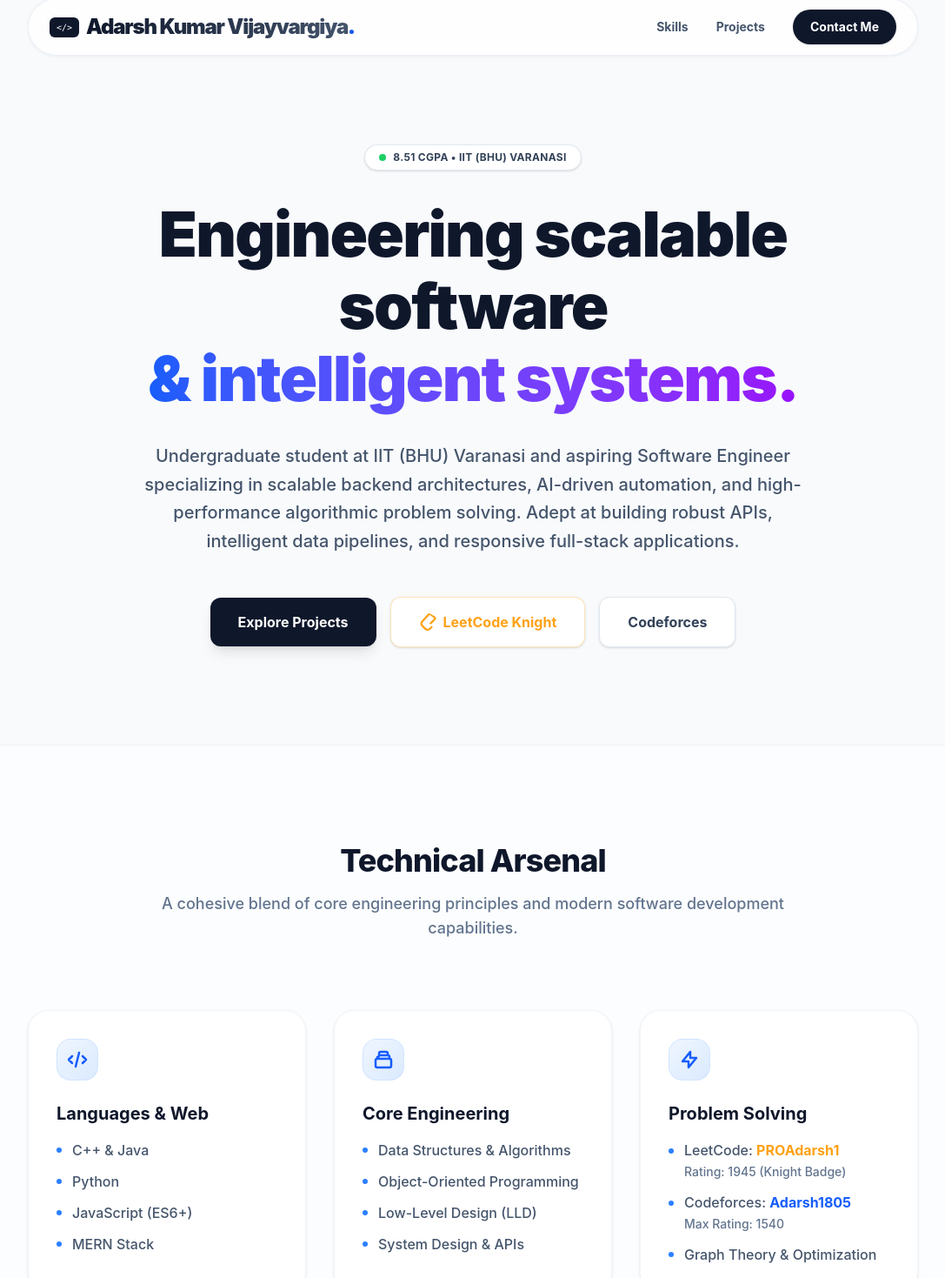
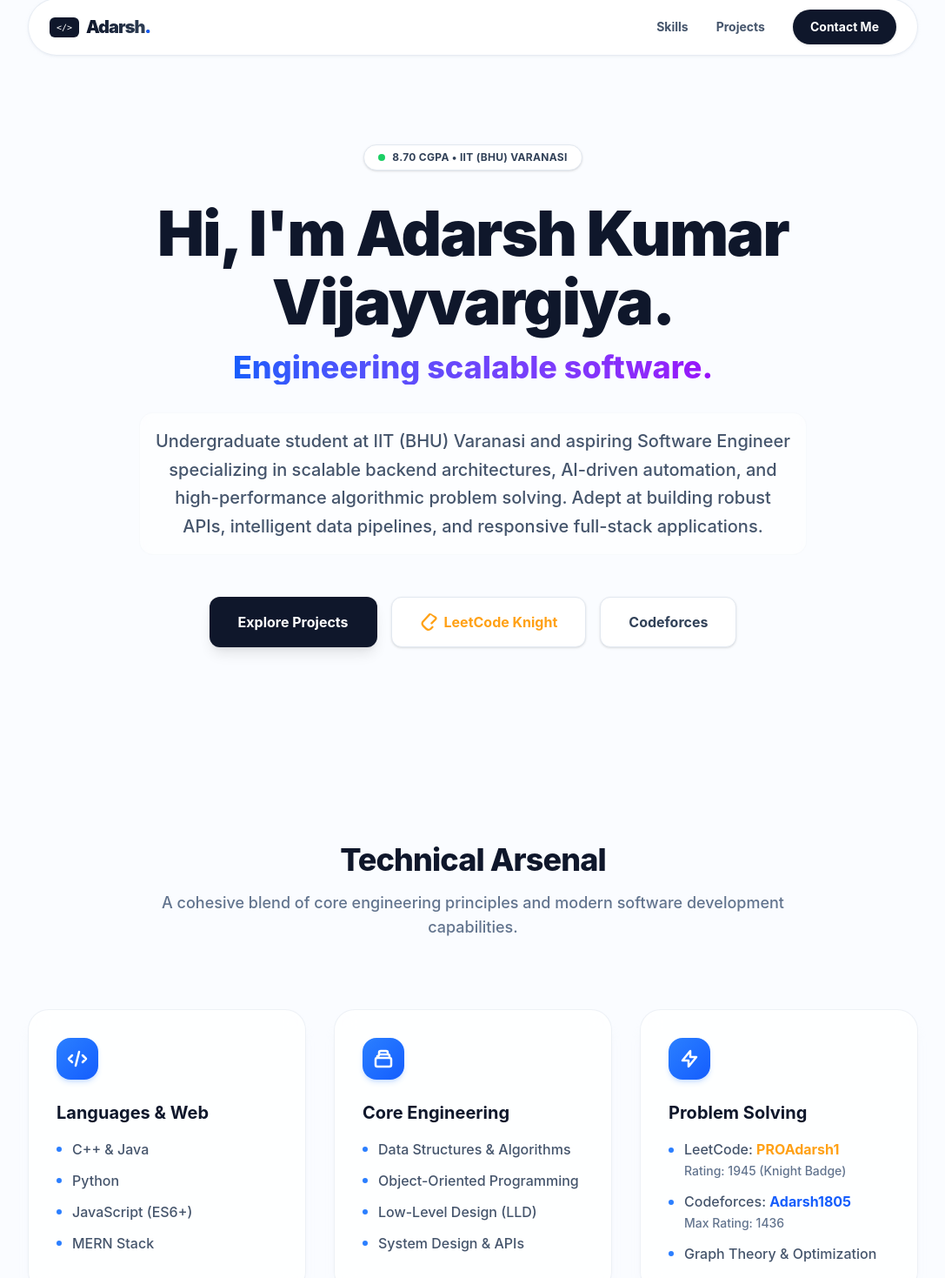
Before and after one commit to Adarsh180507/adarsh-portfolio, a React (Vite) app in the folder adarsh-portfolio/: page / in a window 1280 px wide. Shown: the part 26-1495 px from the top of the page at 87% size, without its empty margins (96-1183 px from the left). Built offline with nearby package versions, Linux system fonts and the light colour scheme.

Commit message:
Added more sytling to background

```diff
--- a/adarsh-portfolio/src/App.jsx
+++ b/adarsh-portfolio/src/App.jsx
@@ -2,17 +2,21 @@ import React from "react";
 
 function App() {
   return (
-    <div className="min-h-screen bg-[#f8fafc] text-slate-900 font-sans antialiased selection:bg-blue-100 selection:text-blue-900 relative overflow-hidden">
-      {/* --- Ambient Background Glows --- */}
+    <div className="min-h-screen bg-[#fafcff] text-slate-900 font-sans antialiased selection:bg-blue-200 selection:text-blue-900 relative overflow-hidden">
+      {/* --- Dynamic Engineering Background --- */}
+      <div className="fixed inset-0 z-[-2] h-full w-full bg-white bg-[linear-gradient(to_right,#80808012_1px,transparent_1px),linear-gradient(to_bottom,#80808012_1px,transparent_1px)] bg-[size:24px_24px]"></div>
       <div className="fixed top-0 left-0 w-full h-full overflow-hidden -z-10 pointer-events-none">
-        <div className="absolute -top-[10%] -left-[10%] w-[40%] h-[40%] rounded-full bg-blue-400/20 blur-[120px]"></div>
-        <div className="absolute top-[20%] -right-[10%] w-[30%] h-[50%] rounded-full bg-purple-400/15 blur-[120px]"></div>
+        <div className="absolute top-[-10%] left-[-10%] w-[50%] h-[50%] rounded-full bg-gradient-to-br from-blue-500/20 to-purple-500/20 blur-[120px] animate-pulse duration-1000"></div>
+        <div
+          className="absolute bottom-[-10%] right-[-10%] w-[50%] h-[50%] rounded-full bg-gradient-to-br from-indigo-500/20 to-cyan-500/20 blur-[120px] animate-pulse"
+          style={{ animationDelay: "2s" }}
+        ></div>
       </div>
 
       {/* Navigation Bar (Floating Pill Design) */}
       <div className="fixed top-0 w-full z-50 flex justify-center pt-6 px-4 pointer-events-none">
-        <nav className="bg-white/80 backdrop-blur-xl border border-slate-200/60 shadow-sm shadow-slate-200/50 py-3 px-6 rounded-full w-full max-w-5xl flex justify-between items-center pointer-events-auto transition-all">
-          {/* Upgraded Logo */}
+        <nav className="bg-white/90 backdrop-blur-xl border border-slate-200/80 shadow-sm shadow-slate-200/50 py-3 px-6 rounded-full w-full max-w-5xl flex justify-between items-center pointer-events-auto transition-all">
+          {/* Logo */}
           <div
             className="flex items-center gap-2 cursor-pointer"
             onClick={() => window.scrollTo(0, 0)}
@@ -20,8 +24,8 @@ function App() {
             <span className="bg-slate-900 text-white text-[10px] font-mono px-2 py-1 rounded-md hidden sm:block">
               &lt;/&gt;
             </span>
-            <div className="font-black text-2xl tracking-tighter bg-clip-text text-transparent bg-gradient-to-r from-slate-900 to-slate-600">
-              Adarsh Kumar Vijayvargiya<span className="text-blue-600">.</span>
+            <div className="font-black text-xl tracking-tighter bg-clip-text text-transparent bg-gradient-to-r from-slate-900 to-slate-700">
+              Adarsh<span className="text-blue-600">.</span>
             </div>
           </div>
 
@@ -37,7 +41,7 @@ function App() {
             </a>
             <a
               href="#contact"
-              className="bg-slate-900 text-white px-5 py-2.5 rounded-full hover:bg-blue-600 transition-all shadow-sm"
+              className="bg-slate-900 text-white px-5 py-2.5 rounded-full hover:bg-blue-600 transition-all shadow-sm hover:shadow-md"
             >
               Contact Me
             </a>
@@ -49,17 +53,19 @@ function App() {
       <section className="relative pt-48 pb-28 px-6 max-w-5xl mx-auto flex flex-col items-center text-center">
         <div className="inline-flex items-center gap-2 mb-8 px-4 py-1.5 bg-white border border-slate-200 text-slate-700 font-bold text-xs tracking-wide uppercase rounded-full shadow-sm">
           <span className="w-2 h-2 rounded-full bg-green-500 animate-pulse"></span>
-          8.51 CGPA • IIT (BHU) Varanasi
+          8.70 CGPA • IIT (BHU) Varanasi
         </div>
 
-        <h1 className="text-5xl md:text-7xl font-black mb-8 tracking-tight text-slate-900 max-w-4xl leading-[1.15]">
-          Engineering scalable software <br className="hidden md:block" />
-          <span className="text-transparent bg-clip-text bg-gradient-to-r from-blue-600 to-purple-600">
-            & intelligent systems.
-          </span>
+        <h1 className="text-4xl md:text-6xl lg:text-7xl font-black mb-4 tracking-tight text-slate-900 max-w-4xl leading-[1.1]">
+          Hi, I'm <br className="md:hidden" />
+          Adarsh Kumar Vijayvargiya.
         </h1>
 
-        <p className="text-xl text-slate-600 mb-12 max-w-3xl leading-relaxed font-medium">
+        <h2 className="text-2xl md:text-4xl font-extrabold mb-8 text-transparent bg-clip-text bg-gradient-to-r from-blue-600 to-purple-600">
+          Engineering scalable software.
+        </h2>
+
+        <p className="text-lg md:text-xl text-slate-600 mb-12 max-w-3xl leading-relaxed font-medium bg-white/50 backdrop-blur-sm p-4 rounded-2xl border border-slate-100/50">
           Undergraduate student at IIT (BHU) Varanasi and aspiring Software
           Engineer specializing in scalable backend architectures, AI-driven
           automation, and high-performance algorithmic problem solving. Adept at
@@ -70,7 +76,7 @@ function App() {
         <div className="flex flex-col sm:flex-row items-center justify-center gap-4 w-full sm:w-auto">
           <a
             href="#projects"
-            className="w-full sm:w-auto bg-slate-900 text-white px-8 py-4 rounded-xl font-bold hover:bg-blue-600 shadow-lg hover:shadow-blue-500/30 transition-all text-center"
+            className="w-full sm:w-auto bg-slate-900 text-white px-8 py-4 rounded-xl font-bold hover:bg-blue-600 shadow-lg hover:shadow-blue-500/30 transition-all text-center border border-transparent"
           >
             Explore Projects
           </a>
@@ -78,7 +84,7 @@ function App() {
             href="https://leetcode.com/u/PROAdarsh1/"
             target="_blank"
             rel="noreferrer"
-            className="w-full sm:w-auto bg-white text-[#FFA116] border border-[#FFA116]/30 px-8 py-4 rounded-xl font-bold hover:bg-[#FFA116]/10 shadow-sm transition-all text-center flex items-center justify-center gap-2"
+            className="w-full sm:w-auto bg-white text-[#FFA116] border border-slate-200 hover:border-[#FFA116] px-8 py-4 rounded-xl font-bold hover:bg-[#FFA116]/5 shadow-sm transition-all text-center flex items-center justify-center gap-2"
           >
             <svg viewBox="0 0 24 24" fill="currentColor" className="w-5 h-5">
               <path d="M13.483 0a1.374 1.374 0 0 0-.961.438L7.116 6.226l-3.854 4.126a5.266 5.266 0 0 0-1.209 2.104 5.35 5.35 0 0 0-.125.513 5.527 5.527 0 0 0 .062 2.362 5.83 5.83 0 0 0 .349 1.017 5.939 5.939 0 0 0 1.271 1.818l4.277 4.193.039.038c2.248 2.165 5.852 2.133 8.063-.074l2.396-2.392c.54-.54.54-1.414.003-1.955a1.378 1.378 0 0 0-1.951-.003l-2.396 2.392a3.021 3.021 0 0 1-4.205.038l-.02-.019-4.276-4.193c-.652-.64-.972-1.469-.948-2.263a2.68 2.68 0 0 1 .066-.523 2.545 2.545 0 0 1 .619-1.164L9.13 8.114l5.313-5.693a.524.524 0 0 1 .734-.073l5.27 4.28a.514.514 0 0 1 .035.782l-5.32 5.305a1.375 1.375 0 0 0 1.94 1.95l5.32-5.306a3.266 3.266 0 0 0-.09-4.735L17.06 1.363A3.263 3.263 0 0 0 14.943.2l-1.46-.2z"></path>
@@ -97,11 +103,8 @@ function App() {
       </section>
 
       {/* Skills Section */}
-      <section
-        id="skills"
-        className="py-28 bg-white/50 backdrop-blur-sm border-y border-slate-200/50"
-      >
-        <div className="max-w-6xl mx-auto px-6">
+      <section id="skills" className="py-28 relative">
+        <div className="max-w-6xl mx-auto px-6 relative z-10">
           <div className="text-center max-w-3xl mx-auto mb-20">
             <h2 className="text-3xl md:text-4xl font-extrabold mb-4 text-slate-900 tracking-tight">
               Technical Arsenal
@@ -114,8 +117,8 @@ function App() {
 
           <div className="grid grid-cols-1 md:grid-cols-3 gap-8 max-w-5xl mx-auto">
             {/* Skill Card 1 */}
-            <div className="p-8 bg-white border border-slate-100 rounded-3xl shadow-sm hover:shadow-md hover:-translate-y-1 transition-all duration-300">
-              <div className="w-12 h-12 bg-gradient-to-br from-blue-50 to-blue-100 text-blue-600 rounded-2xl flex items-center justify-center mb-6 border border-blue-200/50">
+            <div className="p-8 bg-white/80 backdrop-blur-md border border-slate-200/60 rounded-3xl shadow-lg shadow-slate-200/20 hover:shadow-xl hover:-translate-y-1 transition-all duration-300">
+              <div className="w-12 h-12 bg-gradient-to-br from-blue-500 to-blue-600 text-white rounded-2xl flex items-center justify-center mb-6 shadow-md shadow-blue-500/20">
                 <svg
                   className="w-6 h-6"
                   fill="none"
@@ -154,8 +157,8 @@ function App() {
             </div>
 
             {/* Skill Card 2 */}
-            <div className="p-8 bg-white border border-slate-100 rounded-3xl shadow-sm hover:shadow-md hover:-translate-y-1 transition-all duration-300">
-              <div className="w-12 h-12 bg-gradient-to-br from-blue-50 to-blue-100 text-blue-600 rounded-2xl flex items-center justify-center mb-6 border border-blue-200/50">
+            <div className="p-8 bg-white/80 backdrop-blur-md border border-slate-200/60 rounded-3xl shadow-lg shadow-slate-200/20 hover:shadow-xl hover:-translate-y-1 transition-all duration-300">
+              <div className="w-12 h-12 bg-gradient-to-br from-blue-500 to-blue-600 text-white rounded-2xl flex items-center justify-center mb-6 shadow-md shadow-blue-500/20">
                 <svg
                   className="w-6 h-6"
                   fill="none"
@@ -194,8 +197,8 @@ function App() {
             </div>
 
             {/* Skill Card 3 */}
-            <div className="p-8 bg-white border border-slate-100 rounded-3xl shadow-sm hover:shadow-md hover:-translate-y-1 transition-all duration-300">
-              <div className="w-12 h-12 bg-gradient-to-br from-blue-50 to-blue-100 text-blue-600 rounded-2xl flex items-center justify-center mb-6 border border-blue-200/50">
+            <div className="p-8 bg-white/80 backdrop-blur-md border border-slate-200/60 rounded-3xl shadow-lg shadow-slate-200/20 hover:shadow-xl hover:-translate-y-1 transition-all duration-300">
+              <div className="w-12 h-12 bg-gradient-to-br from-blue-500 to-blue-600 text-white rounded-2xl flex items-center justify-center mb-6 shadow-md shadow-blue-500/20">
                 <svg
                   className="w-6 h-6"
                   fill="none"
@@ -232,7 +235,7 @@ function App() {
                     <span className="font-bold text-blue-600">Adarsh1805</span>
                     <br />
                     <span className="text-sm text-slate-500">
-                      Max Rating: 1540
+                      Max Rating: 1436
                     </span>
                   </div>
                 </li>
@@ -261,7 +264,7 @@ function App() {
 
           <div className="grid grid-cols-1 md:grid-cols-2 lg:grid-cols-3 gap-8">
             {/* Project 1: AI Video Editor SaaS */}
-            <div className="bg-white p-8 rounded-3xl border border-slate-200/60 shadow-sm hover:shadow-xl hover:-translate-y-1.5 transition-all duration-300 flex flex-col justify-between group">
+            <div className="bg-white/90 backdrop-blur-md p-8 rounded-3xl border border-slate-200/60 shadow-lg shadow-slate-200/20 hover:shadow-xl hover:-translate-y-1.5 transition-all duration-300 flex flex-col justify-between group">
               <div>
                 <div className="flex justify-between items-start mb-6">
                   <div className="p-3 bg-blue-50 rounded-xl text-blue-600 group-hover:scale-110 transition-transform">
@@ -326,7 +329,7 @@ function App() {
             </div>
 
             {/* Project 2: Course Seller App */}
-            <div className="bg-white p-8 rounded-3xl border border-slate-200/60 shadow-sm hover:shadow-xl hover:-translate-y-1.5 transition-all duration-300 flex flex-col justify-between group">
+            <div className="bg-white/90 backdrop-blur-md p-8 rounded-3xl border border-slate-200/60 shadow-lg shadow-slate-200/20 hover:shadow-xl hover:-translate-y-1.5 transition-all duration-300 flex flex-col justify-between group">
               <div>
                 <div className="flex justify-between items-start mb-6">
                   <div className="p-3 bg-blue-50 rounded-xl text-blue-600 group-hover:scale-110 transition-transform">
@@ -391,7 +394,7 @@ function App() {
             </div>
 
             {/* Project 3: RVM Prototype */}
-            <div className="bg-white p-8 rounded-3xl border border-slate-200/60 shadow-sm hover:shadow-xl hover:-translate-y-1.5 transition-all duration-300 flex flex-col justify-between group">
+            <div className="bg-white/90 backdrop-blur-md p-8 rounded-3xl border border-slate-200/60 shadow-lg shadow-slate-200/20 hover:shadow-xl hover:-translate-y-1.5 transition-all duration-300 flex flex-col justify-between group">
               <div>
                 <div className="flex justify-between items-start mb-6">
                   <div className="p-3 bg-blue-50 rounded-xl text-blue-600 group-hover:scale-110 transition-transform">
@@ -436,7 +439,7 @@ function App() {
             </div>
 
             {/* Project 4: Kinematics Calculator */}
-            <div className="bg-white p-8 rounded-3xl border border-slate-200/60 shadow-sm hover:shadow-xl hover:-translate-y-1.5 transition-all duration-300 flex flex-col justify-between group">
+            <div className="bg-white/90 backdrop-blur-md p-8 rounded-3xl border border-slate-200/60 shadow-lg shadow-slate-200/20 hover:shadow-xl hover:-translate-y-1.5 transition-all duration-300 flex flex-col justify-between group">
               <div>
                 <div className="flex justify-between items-start mb-6">
                   <div className="p-3 bg-blue-50 rounded-xl text-blue-600 group-hover:scale-110 transition-transform">
@@ -481,7 +484,7 @@ function App() {
             </div>
 
             {/* Project 5: Sentiment Analysis */}
-            <div className="bg-white p-8 rounded-3xl border border-slate-200/60 shadow-sm hover:shadow-xl hover:-translate-y-1.5 transition-all duration-300 flex flex-col justify-between group">
+            <div className="bg-white/90 backdrop-blur-md p-8 rounded-3xl border border-slate-200/60 shadow-lg shadow-slate-200/20 hover:shadow-xl hover:-translate-y-1.5 transition-all duration-300 flex flex-col justify-between group">
               <div>
                 <div className="flex justify-between items-start mb-6">
                   <div className="p-3 bg-blue-50 rounded-xl text-blue-600 group-hover:scale-110 transition-transform">
@@ -529,11 +532,8 @@ function App() {
       </section>
 
       {/* Contact Section */}
-      <section
-        id="contact"
-        className="py-28 bg-white/50 backdrop-blur-sm border-t border-slate-200/50"
-      >
-        <div className="max-w-3xl mx-auto px-6 text-center">
+      <section id="contact" className="py-28 relative">
+        <div className="max-w-3xl mx-auto px-6 text-center relative z-10">
           <h2 className="text-3xl md:text-4xl font-extrabold mb-4 text-slate-900 tracking-tight">
             Let's Connect
           </h2>
@@ -545,7 +545,7 @@ function App() {
           <div className="mb-12">
             <a
               href="mailto:adarshvijayvargiya8@gmail.com?subject=Inquiry%20from%20Portfolio"
-              className="inline-flex items-center gap-2 bg-white text-slate-800 border border-slate-200 hover:border-slate-900 hover:text-slate-900 font-bold px-8 py-4 rounded-full transition-all shadow-sm hover:shadow-md"
+              className="inline-flex items-center gap-2 bg-white/90 backdrop-blur-md text-slate-800 border border-slate-200 hover:border-slate-900 hover:text-slate-900 font-bold px-8 py-4 rounded-full transition-all shadow-sm hover:shadow-md"
             >
               <svg
                 className="w-5 h-5 text-blue-600"
@@ -574,7 +574,7 @@ function App() {
           <form
             action="https://api.web3forms.com/submit"
             method="POST"
-            className="max-w-xl mx-auto text-left space-y-6 bg-white p-8 md:p-10 rounded-3xl border border-slate-200/60 shadow-xl shadow-slate-200/20"
+            className="max-w-xl mx-auto text-left space-y-6 bg-white/90 backdrop-blur-md p-8 md:p-10 rounded-3xl border border-slate-200/60 shadow-xl shadow-slate-200/20"
           >
             {/* Embedded Web3Forms Token */}
             <input
@@ -596,7 +596,7 @@ function App() {
                   name="name"
                   id="name"
                   required
-                  className="w-full px-4 py-3.5 text-sm rounded-xl bg-slate-50/50 border border-slate-200 focus:border-blue-500 focus:bg-white focus:ring-4 focus:ring-blue-50 outline-none transition-all text-slate-900 placeholder:text-slate-400"
+                  className="w-full px-4 py-3.5 text-sm rounded-xl bg-slate-50 border border-slate-200 focus:border-blue-500 focus:bg-white focus:ring-4 focus:ring-blue-50 outline-none transition-all text-slate-900 placeholder:text-slate-400"
                   placeholder="John Doe"
                 />
               </div>
@@ -612,7 +612,7 @@ function App() {
                   name="email"
                   id="email"
                   required
-                  className="w-full px-4 py-3.5 text-sm rounded-xl bg-slate-50/50 border border-slate-200 focus:border-blue-500 focus:bg-white focus:ring-4 focus:ring-blue-50 outline-none transition-all text-slate-900 placeholder:text-slate-400"
+                  className="w-full px-4 py-3.5 text-sm rounded-xl bg-slate-50 border border-slate-200 focus:border-blue-500 focus:bg-white focus:ring-4 focus:ring-blue-50 outline-none transition-all text-slate-900 placeholder:text-slate-400"
                   placeholder="john@example.com"
                 />
               </div>
@@ -630,7 +630,7 @@ function App() {
                 id="message"
                 rows="5"
                 required
-                className="w-full px-4 py-3.5 text-sm rounded-xl bg-slate-50/50 border border-slate-200 focus:border-blue-500 focus:bg-white focus:ring-4 focus:ring-blue-50 outline-none transition-all resize-none text-slate-900 placeholder:text-slate-400"
+                className="w-full px-4 py-3.5 text-sm rounded-xl bg-slate-50 border border-slate-200 focus:border-blue-500 focus:bg-white focus:ring-4 focus:ring-blue-50 outline-none transition-all resize-none text-slate-900 placeholder:text-slate-400"
                 placeholder="Describe the scope or inquiry details..."
               ></textarea>
             </div>
@@ -646,7 +646,7 @@ function App() {
       </section>
 
       {/* Footer */}
-      <footer className="bg-white border-t border-slate-200/60 py-12 text-center">
+      <footer className="bg-white/90 backdrop-blur-md border-t border-slate-200/60 py-12 text-center relative z-10">
         <div className="max-w-6xl mx-auto px-6 flex flex-col sm:flex-row justify-between items-center gap-4 text-sm">
           <p className="font-semibold text-slate-500">
             &copy; {new Date().getFullYear()} Adarsh Kumar Vijayvargiya.
```
